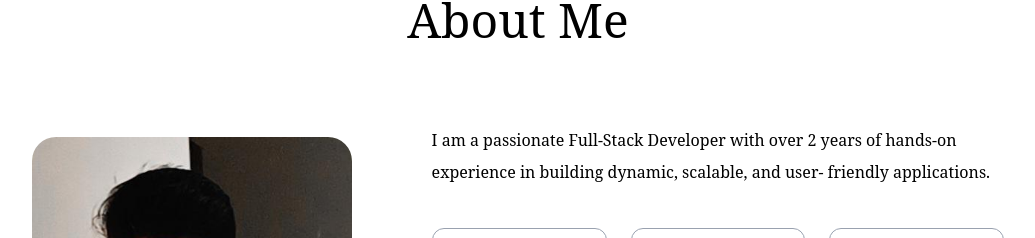
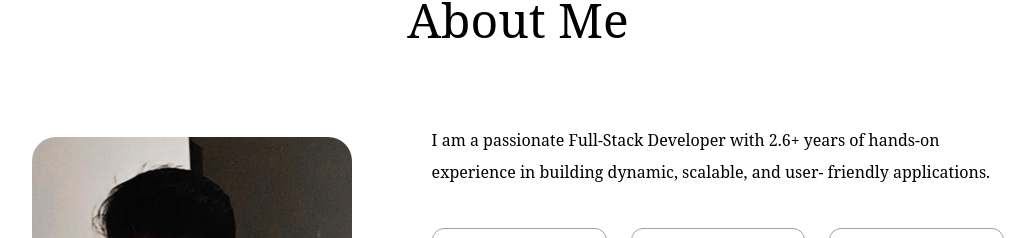
Before and after one commit to carnage0823/portfolio, a Next.js app: page / in a window 1280 px wide. Shown: the part 920-1158 px from the top of the page, without its empty margins (122-1157 px from the left). Built offline with nearby package versions, Linux system fonts and the light colour scheme; a web font is replaced by a local one.

Commit message:
Minor fix

```diff
--- a/src/components/About.tsx
+++ b/src/components/About.tsx
@@ -2,8 +2,11 @@ import React from "react";
 import Image from "next/image";
 import { motion } from "motion/react";
 import { assets, infoList, toolsData } from "@/assets/assets";
+import { calculateExperience } from "./Header";
 
 function About() {
+  const yoe = calculateExperience(2022, 8);
+
   return (
     <motion.div
       initial={{ opacity: 0 }}
@@ -54,7 +57,7 @@ function About() {
           className="flex-1"
         >
           <p className="mb-10 max-w-2xl font-Ova">
-            I am a passionate Full-Stack Developer with over 2 years of hands-on
+            I am a passionate Full-Stack Developer with {yoe}+ years of hands-on
             experience in building dynamic, scalable, and user- friendly
             applications.
           </p>
--- a/src/components/Header.tsx
+++ b/src/components/Header.tsx
@@ -3,9 +3,7 @@ import { assets } from "@/assets/assets";
 import Image from "next/image";
 import { motion } from "motion/react";
 
-function Header() {
-  const yoe = calculateExperience(2022, 8);
-  function calculateExperience(startYear: number, startMonth: number) {
+export function calculateExperience(startYear: number, startMonth: number) {
   const startDate = new Date(startYear, startMonth - 1); // Month is 0-indexed
   const currentDate = new Date();
 
@@ -16,6 +14,9 @@ function Header() {
   const experience = Math.floor((diffInMonths / 12) * 10) / 10; // Round down to 1 decimal
   return experience;
 }
+
+function Header() {
+  const yoe = calculateExperience(2022, 8);
 
   return (
     <div
```
Lines whose indentation alone changed are shown as unchanged.
